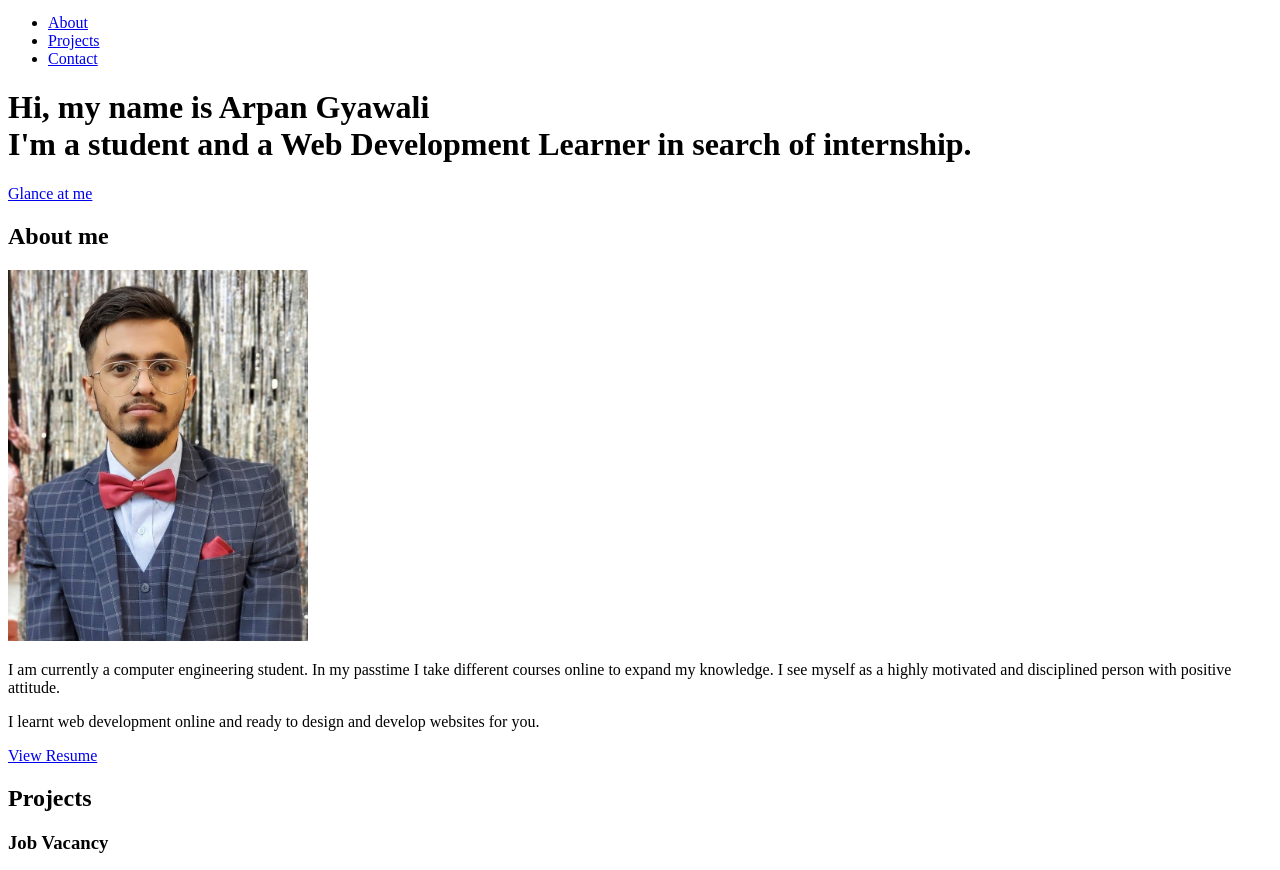
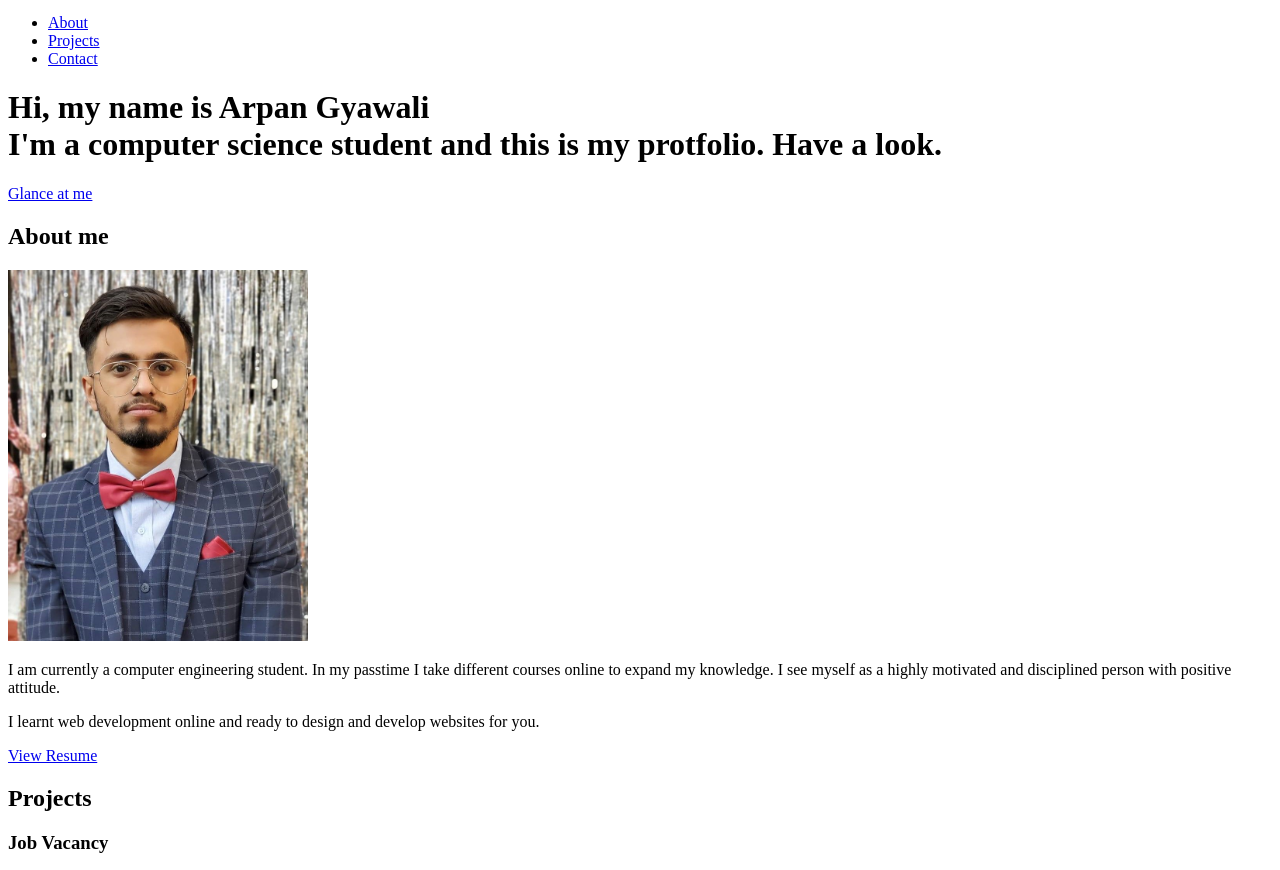
Before and after one commit to ArpanGyawali/MyPortfolio, a website: page src/template.html in a window 1280 px wide. Shown: the part 814-1684 px from the top of the page. Drawn offline with nearby package versions, Linux system fonts and the light colour scheme.

Commit message:
Small change

```diff
--- a/src/template.html
+++ b/src/template.html
@@ -66,7 +66,7 @@
         <h1 class="hero-title" class="load-hidden">
           Hi, my name is <span class="text-color-main">Arpan Gyawali</span>
           <br />
-          I'm a student and a  Web Development Learner in search of internship.
+          I'm a computer science student and this is my protfolio. Have a look.
         </h1>
         <p class="hero-cta" class="load-hidden">
           <a class="cta-btn cta-btn--hero" href="#about">Glance at me</a>
```
